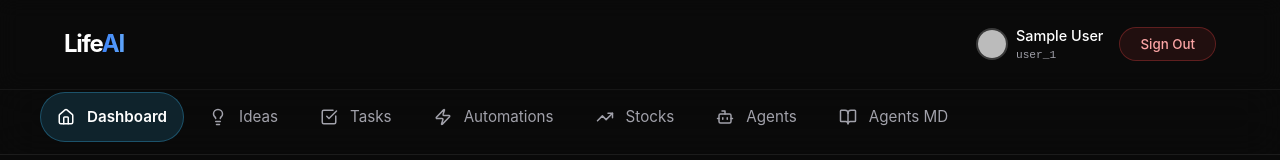
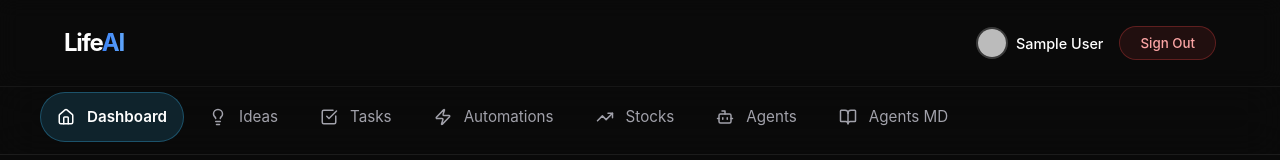
Before and after one commit to miyahira1/lifeai, a React (Vite) app: page /dashboard in a window 1280 px wide. Shown: the top 160 px of the page. Built offline with nearby package versions, Linux system fonts and the light colour scheme; no server answers; the database is empty; sample sign-in values are in the browser's storage.

Commit message:
revert: remove UID display from nav bar
https://claude.ai/code/session_01GwgDzeB8j3bJvsdHEAGCHN

```diff
--- a/src/App.tsx
+++ b/src/App.tsx
@@ -82,14 +82,9 @@ function Layout({ children }: { children: React.ReactNode }) {
                       }}
                     />
                   )}
-                  <div style={{ display: 'flex', flexDirection: 'column' }}>
-                    <span style={{ color: 'white', fontWeight: 500 }}>
-                      {user.displayName || user.email}
-                    </span>
-                    <span style={{ color: 'var(--text-secondary)', fontSize: '0.7rem', fontFamily: 'monospace' }}>
-                      {user.uid}
-                    </span>
-                  </div>
+                  <span style={{ color: 'white', fontWeight: 500 }}>
+                    {user.displayName || user.email}
+                  </span>
                 </div>
                 <button
                   onClick={handleSignOut}
```
